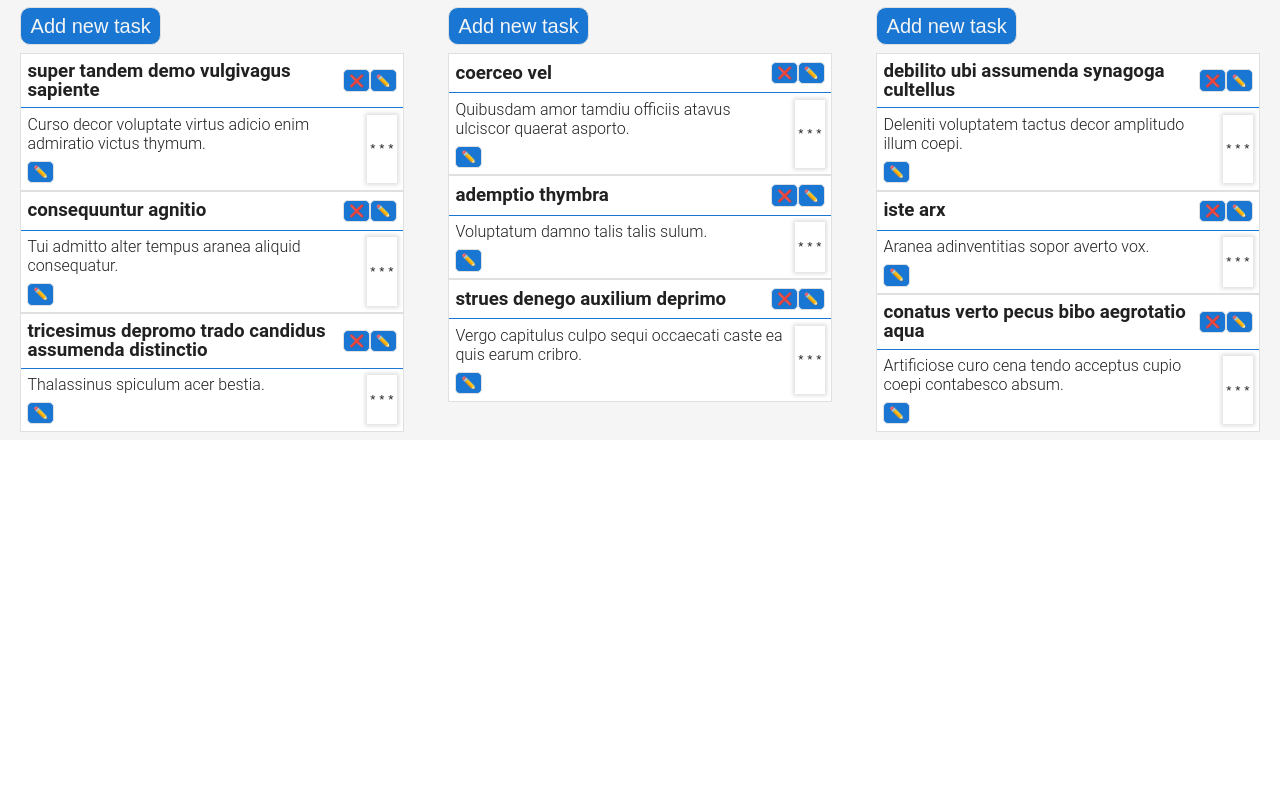
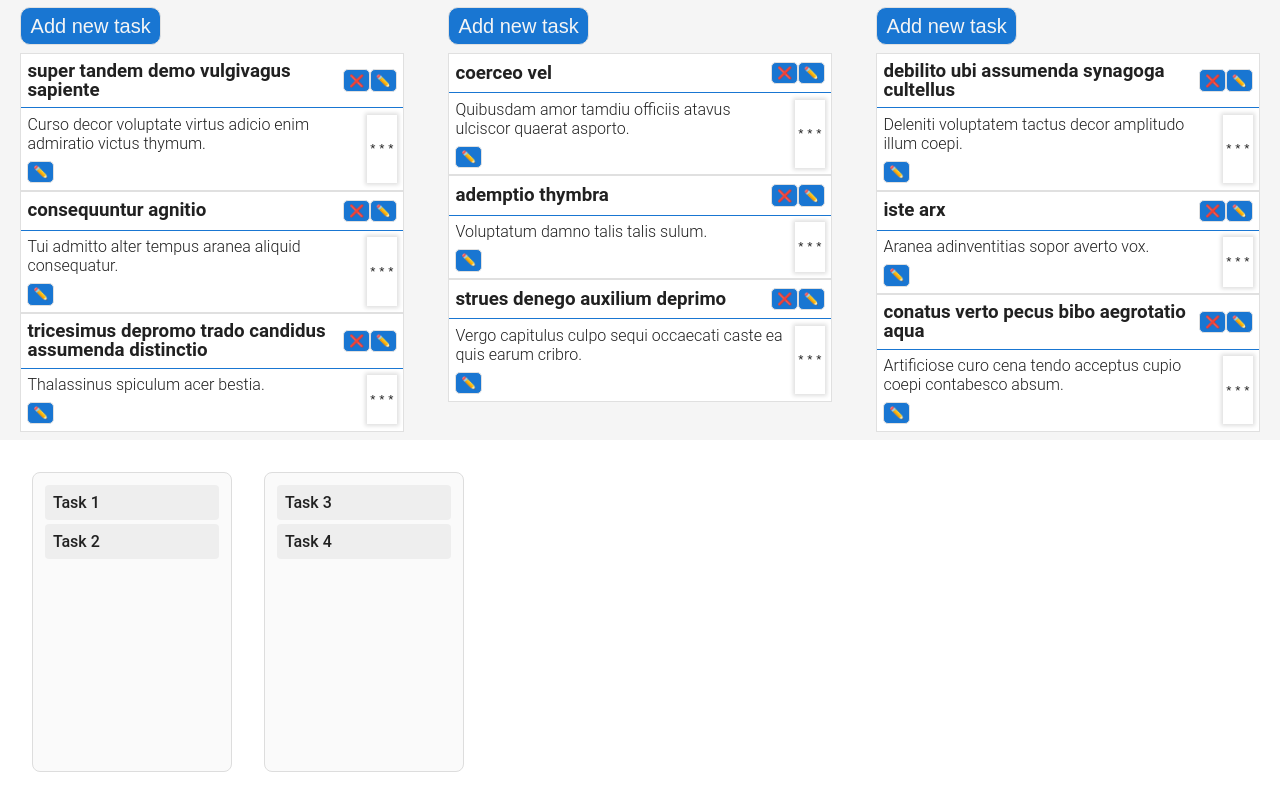
Before and after one commit to Podexus23/kanban, a React (Vite) app: page / in a window 1280 px wide. Shown: the part 267-1055 px from the top of the page. Before the commit the page ends 800 px from the top, so only its background shows below. Built offline with nearby package versions, Linux system fonts and the light colour scheme.

Commit message:
temp: trying to solve prolebm with desks

```diff
--- a/src/App.jsx
+++ b/src/App.jsx
@@ -9,6 +9,7 @@ import useLocalStorage from "./hooks/useLocalStorage.jsx";
 import { initializeTheme, toggleTheme } from "./features/theme/themeSlice.js";
 import { initializeDesksData } from "./features/DesksPlace/desksSlice.js";
 import SortableList from "./components/DndTest.jsx";
+import DnDDesk from "./components/DnDTest2.jsx";
 
 function App() {
   const [_, setLng] = useLocalStorage("doska_lng", "en");
@@ -59,6 +60,7 @@ function App() {
       </div>
 
       <DesksPlace />
+      <DnDDesk />
     </div>
   );
 }
--- /dev/null
+++ b/src/components/DnDTest2.jsx
@@ -0,0 +1,131 @@
+import { DndContext, closestCorners } from "@dnd-kit/core";
+import { SortableContext, arrayMove, useSortable } from "@dnd-kit/sortable";
+import { CSS } from "@dnd-kit/utilities";
+import { useState } from "react";
+
+function SortableItem({ task }) {
+  const { attributes, listeners, setNodeRef, transform, transition } =
+    useSortable({ id: task.id });
+
+  const style = {
+    transform: CSS.Transform.toString(transform),
+    transition,
+    padding: "8px",
+    margin: "4px",
+    background: "#eee",
+    borderRadius: "4px",
+    cursor: "grab",
+  };
+
+  return (
+    <div ref={setNodeRef} style={style} {...attributes} {...listeners}>
+      {task.name}
+    </div>
+  );
+}
+
+function Desk({ id, tasks }) {
+  return (
+    <SortableContext items={tasks.map((t) => t.id)}>
+      <div
+        style={{
+          width: "200px",
+          minHeight: "300px",
+          padding: "8px",
+          margin: "0 16px",
+          background: "#fafafa",
+          border: "1px solid #ddd",
+          borderRadius: "8px",
+        }}
+      >
+        {tasks.map((task) => (
+          <SortableItem key={task.id} task={task} />
+        ))}
+      </div>
+    </SortableContext>
+  );
+}
+
+export default function DnDDesk() {
+  const [desks, setDesks] = useState([
+    {
+      id: "desk-1",
+      tasks: [
+        { id: "task-1", name: "Task 1" },
+        { id: "task-2", name: "Task 2" },
+      ],
+    },
+    {
+      id: "desk-2",
+      tasks: [
+        { id: "task-3", name: "Task 3" },
+        { id: "task-4", name: "Task 4" },
+      ],
+    },
+  ]);
+
+  const findDeskByTaskId = (taskId) =>
+    desks.find((desk) => desk.tasks.find((task) => task.id === taskId));
+
+  const handleDragEnd = (event) => {
+    const { active, over } = event;
+    if (!over || active.id === over.id) return;
+
+    const sourceDesk = findDeskByTaskId(active.id);
+    const destinationDesk = findDeskByTaskId(over.id);
+
+    if (!sourceDesk || !destinationDesk) return;
+
+    if (sourceDesk.id === destinationDesk.id) {
+      const oldIndex = sourceDesk.tasks.findIndex(
+        (task) => task.id === active.id
+      );
+      const newIndex = destinationDesk.tasks.findIndex(
+        (task) => task.id === over.id
+      );
+
+      const newTasks = arrayMove(sourceDesk.tasks, oldIndex, newIndex);
+
+      setDesks(
+        desks.map((desk) =>
+          desk.id === sourceDesk.id ? { ...desk, tasks: newTasks } : desk
+        )
+      );
+    } else {
+      const taskToMove = sourceDesk.tasks.find((task) => task.id === active.id);
+
+      setDesks(
+        desks.map((desk) => {
+          if (desk.id === sourceDesk.id) {
+            return {
+              ...desk,
+              tasks: desk.tasks.filter((task) => task.id !== active.id),
+            };
+          } else if (desk.id === destinationDesk.id) {
+            const insertIndex = desk.tasks.findIndex(
+              (task) => task.id === over.id
+            );
+            const newTasks = [...desk.tasks];
+            newTasks.splice(insertIndex, 0, taskToMove);
+
+            return {
+              ...desk,
+              tasks: newTasks,
+            };
+          }
+          return desk;
+        })
+      );
+    }
+  };
+
+  return (
+    <DndContext collisionDetection={closestCorners} onDragEnd={handleDragEnd}>
+      <div style={{ display: "flex", padding: "16px" }}>
+        {desks.map((desk) => (
+          <Desk key={desk.id} id={desk.id} tasks={desk.tasks} />
+        ))}
+      </div>
+    </DndContext>
+  );
+}
--- a/src/features/DesksPlace/DesksPlace.jsx
+++ b/src/features/DesksPlace/DesksPlace.jsx
@@ -3,7 +3,9 @@ import Desk from "../desk/Desk";
 import Button from "../../components/Button";
 import { useTranslation } from "react-i18next";
 import { useDispatch, useSelector } from "react-redux";
-import { addDesk } from "./desksSlice";
+import { addDesk, updateDeskDataById } from "./desksSlice";
+import { arrayMove } from "@dnd-kit/sortable";
+import { closestCenter, DndContext } from "@dnd-kit/core";
 
 function DesksPlace() {
   const { t } = useTranslation();
@@ -25,11 +27,20 @@ function DesksPlace() {
         size={"medium"}
       />
       <div className={styles.DesksPlace}>
-        {desks.map((desk) => {
-          return (
-            <Desk deskTitle={desk.name} key={desk.name} data={desk.data} />
-          );
-        })}
+        <DndContext
+          collisionDetection={closestCenter}
+          onDragEnd={({ active, over }) => {
+            if (active.id !== over.id) {
+              console.log(active, over);
+            }
+          }}
+        >
+          {desks.map((desk) => {
+            return (
+              <Desk deskTitle={desk.name} key={desk.name} data={desk.data} />
+            );
+          })}
+        </DndContext>
       </div>
     </>
   );
--- a/src/features/Task/Task.jsx
+++ b/src/features/Task/Task.jsx
@@ -2,7 +2,6 @@ import { useState } from "react";
 import styles from "./Task.module.css";
 import Button from "../../components/Button";
 import { useTranslation } from "react-i18next";
-import { useDraggable } from "@dnd-kit/core";
 import { useSortable } from "@dnd-kit/sortable";
 
 const Task = ({ task, onRemoveTask, onEditTask }) => {
--- a/src/features/desk/Desk.jsx
+++ b/src/features/desk/Desk.jsx
@@ -11,11 +11,8 @@ import {
   renameDesk,
   selectDeskByTitle,
   updateDeskData,
-  updateDeskDataById,
 } from "../DesksPlace/desksSlice";
-import { closestCenter, DndContext } from "@dnd-kit/core";
 import {
-  arrayMove,
   SortableContext,
   verticalListSortingStrategy,
 } from "@dnd-kit/sortable";
@@ -84,19 +81,6 @@ function Desk({ deskTitle }) {
         />
       )}
       <main>
-        <DndContext
-          collisionDetection={closestCenter}
-          onDragEnd={({ active, over }) => {
-            if (active.id !== over.id) {
-              const oldIndex = tasks.findIndex((task) => task.id === active.id);
-              const newIndex = tasks.findIndex((task) => task.id === over.id);
-
-              dispatch(
-                updateDeskDataById(deskId, arrayMove(tasks, oldIndex, newIndex))
-              );
-            }
-          }}
-        >
         <SortableContext
           items={tasks}
           strategy={verticalListSortingStrategy}
@@ -111,7 +95,6 @@ function Desk({ deskTitle }) {
             />
           ))}
         </SortableContext>
-        </DndContext>
       </main>
     </div>
   );
```
Lines whose indentation alone changed are shown as unchanged.
